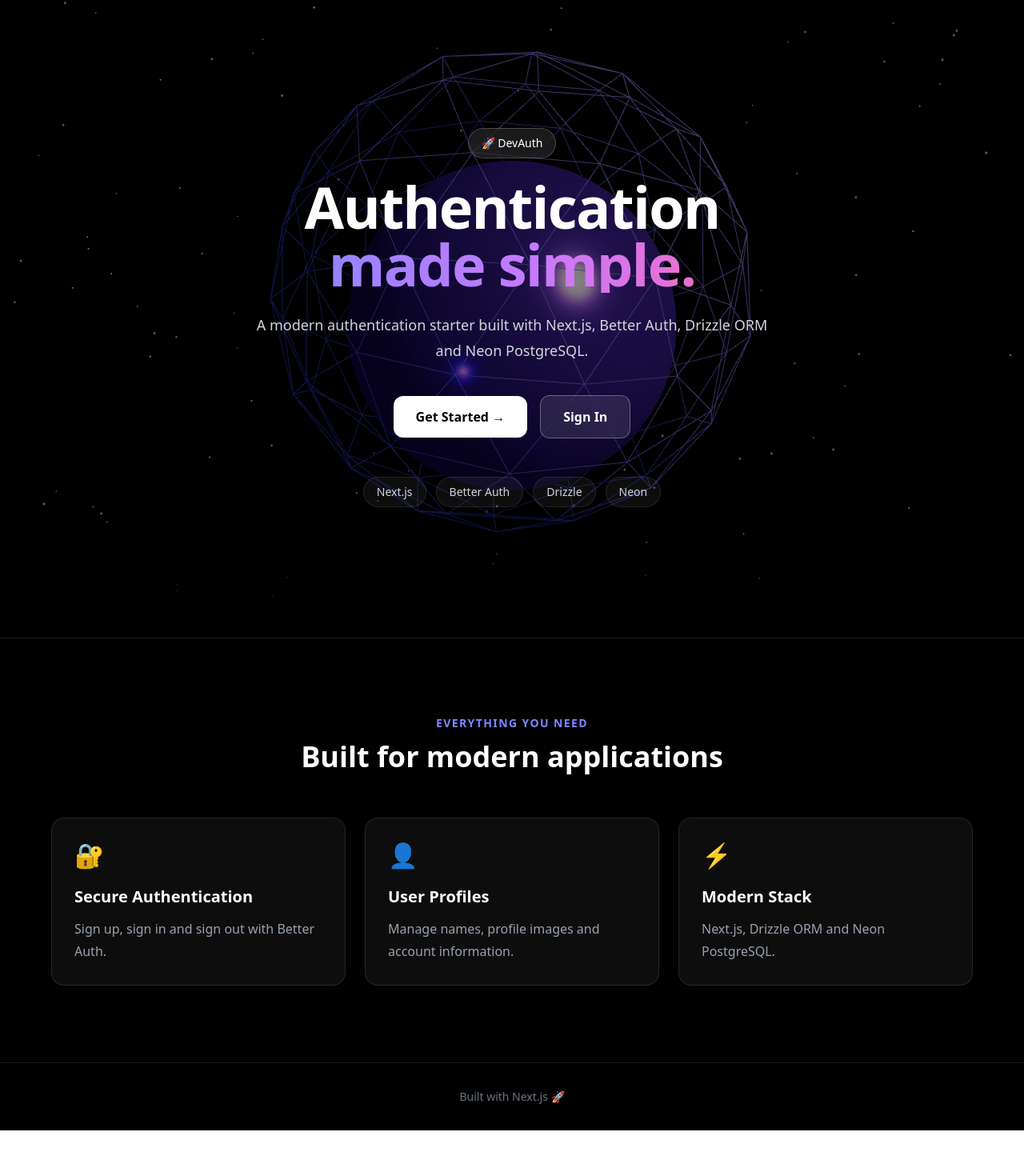
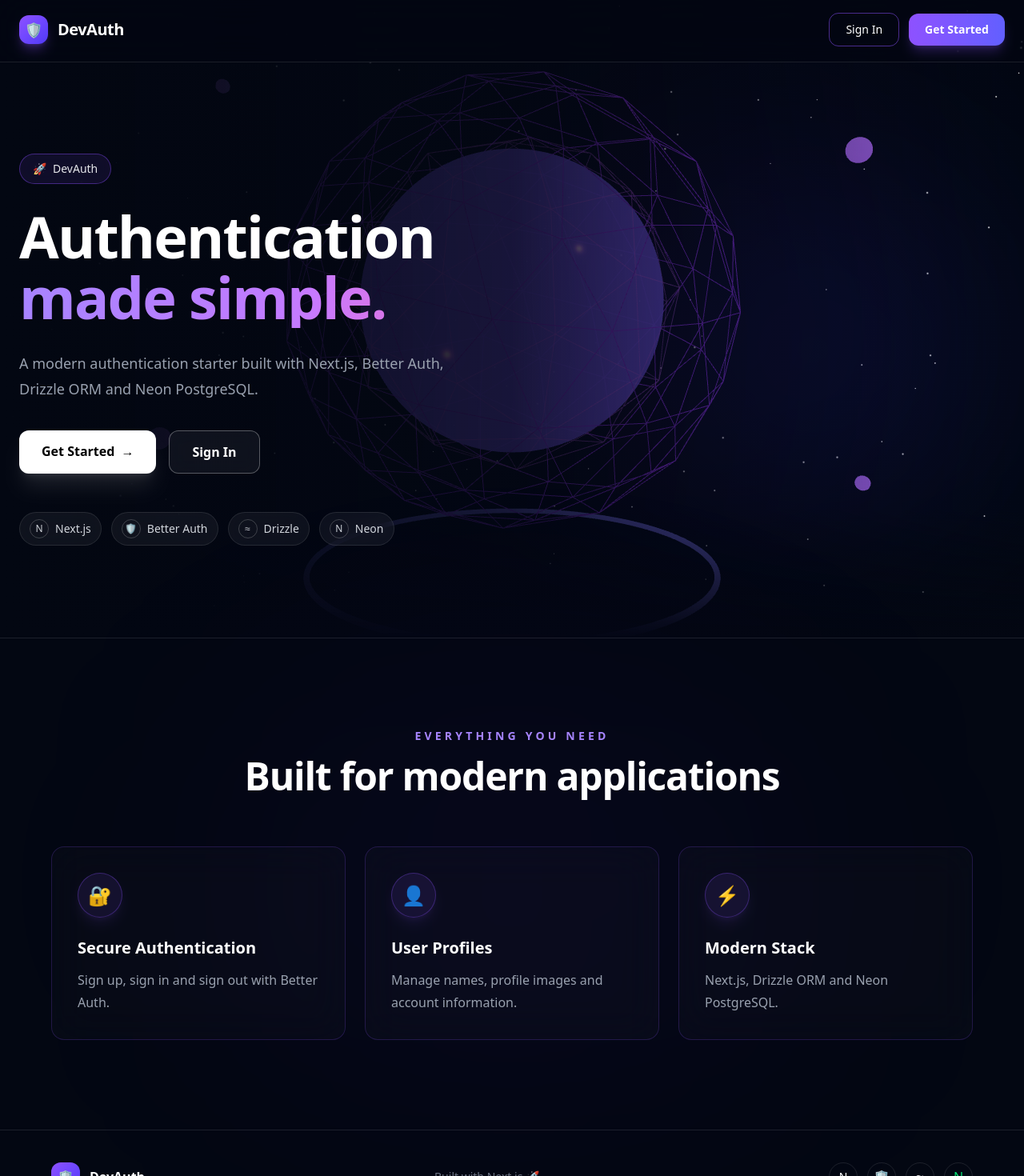
Before and after one commit to navjot-ai-dev/auth, a Next.js app: page / in a window 1280 px wide. Shown: the part 3-1473 px from the top of the page at 80% size. Before the commit the page ends 1416 px from the top, so only its background shows below. Built offline with nearby package versions, Linux system fonts and the light colour scheme.

Commit message:
complete page

```diff
--- a/src/app/page.tsx
+++ b/src/app/page.tsx
@@ -3,121 +3,272 @@
 
 export default function HomePage() {
   return (
-    <main className="min-h-screen overflow-hidden bg-black text-white">
-      {/* Hero */}
-      <section className="relative flex min-h-screen items-center justify-center">
-        {/* 3D Background */}
+    <main className="min-h-screen overflow-hidden bg-[#030712] text-white">
+
+      {/* ================= NAVBAR ================= */}
+
+      <header className="fixed left-0 right-0 top-0 z-50 border-b border-white/10 bg-[#030712]/70 backdrop-blur-xl">
+        <div className="mx-auto flex h-20 max-w-7xl items-center justify-between px-6">
+
+          {/* Logo */}
+          <Link
+            href="/"
+            className="flex items-center gap-3"
+          >
+            <div className="flex h-9 w-9 items-center justify-center rounded-xl bg-gradient-to-br from-violet-500 to-indigo-600 text-lg shadow-lg shadow-violet-500/30">
+              🛡️
+            </div>
+
+            <span className="text-xl font-bold tracking-tight">
+              DevAuth
+            </span>
+          </Link>
+
+          {/* Navbar buttons */}
+          <div className="flex items-center gap-3">
+            <Link
+              href="/sign-in"
+              className="rounded-xl border border-violet-500/50 px-5 py-2.5 text-sm font-medium transition hover:bg-violet-500/10"
+            >
+              Sign In
+            </Link>
+
+            <Link
+              href="/sign-up"
+              className="rounded-xl bg-gradient-to-r from-violet-500 to-indigo-500 px-5 py-2.5 text-sm font-semibold shadow-lg shadow-violet-500/25 transition hover:scale-105"
+            >
+              Get Started
+            </Link>
+          </div>
+        </div>
+      </header>
+
+      {/* ================= HERO ================= */}
+
+      <section className="relative min-h-screen overflow-hidden">
+
+        {/* 3D scene */}
+        <div className="absolute inset-0">
           <ThreeHero />
+        </div>
+
+        {/* Background glow */}
+        <div className="pointer-events-none absolute inset-0">
+          <div className="absolute left-[50%] top-[20%] h-[500px] w-[500px] rounded-full bg-violet-600/10 blur-[140px]" />
+
+          <div className="absolute right-[5%] top-[30%] h-[400px] w-[400px] rounded-full bg-blue-600/10 blur-[130px]" />
+        </div>
 
         {/* Dark overlay */}
-        <div className="absolute inset-0 bg-black/50" />
+        <div className="pointer-events-none absolute inset-0 bg-gradient-to-r from-[#030712] via-[#030712]/80 to-transparent" />
 
-        {/* Content */}
-        <div className="relative z-10 mx-auto max-w-4xl px-6 text-center">
-          {/* Logo */}
-          <div className="mb-6 inline-flex items-center rounded-full border border-white/20 bg-white/10 px-4 py-2 text-sm backdrop-blur-md">
-            🚀 DevAuth
+        {/* Hero content */}
+        <div className="relative z-10 mx-auto flex min-h-screen max-w-7xl items-center px-6 pt-20">
+
+          <div className="w-full max-w-2xl">
+
+            {/* Small badge */}
+            <div className="mb-7 inline-flex items-center gap-2 rounded-full border border-violet-500/40 bg-violet-500/10 px-4 py-2 text-sm text-gray-200 backdrop-blur-md">
+              <span>🚀</span>
+              <span>DevAuth</span>
             </div>
 
             {/* Heading */}
-          <h1 className="text-5xl font-bold tracking-tight sm:text-6xl md:text-7xl">
+            <h1 className="text-5xl font-bold leading-[1.05] tracking-tight sm:text-6xl md:text-7xl">
+
+              <span className="block">
                 Authentication
-            <span className="block bg-gradient-to-r from-indigo-400 via-purple-400 to-pink-400 bg-clip-text text-transparent">
+              </span>
+
+              <span className="block bg-gradient-to-r from-violet-400 via-purple-400 to-pink-400 bg-clip-text text-transparent">
                 made simple.
               </span>
+
             </h1>
 
             {/* Description */}
-          <p className="mx-auto mt-6 max-w-2xl text-lg leading-8 text-gray-300">
-            A modern authentication starter built with Next.js,
-            Better Auth, Drizzle ORM and Neon PostgreSQL.
+            <p className="mt-7 max-w-xl text-lg leading-8 text-gray-400">
+              A modern authentication starter built with
+              Next.js, Better Auth, Drizzle ORM and Neon
+              PostgreSQL.
             </p>
 
             {/* Buttons */}
-          <div className="mt-10 flex flex-col items-center justify-center gap-4 sm:flex-row">
+            <div className="mt-9 flex flex-wrap gap-4">
+
               <Link
                 href="/sign-up"
-              className="rounded-xl bg-white px-7 py-3.5 font-semibold text-black transition hover:scale-105 hover:bg-gray-200"
+                className="group rounded-xl bg-white px-7 py-3.5 font-semibold text-black shadow-xl shadow-white/10 transition duration-300 hover:-translate-y-1"
               >
-              Get Started →
+                Get Started
+                <span className="ml-2 inline-block transition group-hover:translate-x-1">
+                  →
+                </span>
               </Link>
 
               <Link
                 href="/sign-in"
-              className="rounded-xl border border-white/30 bg-white/10 px-7 py-3.5 font-semibold backdrop-blur-md transition hover:scale-105 hover:bg-white/20"
+                className="rounded-xl border border-white/30 bg-white/5 px-7 py-3.5 font-semibold backdrop-blur-md transition duration-300 hover:-translate-y-1 hover:bg-white/10"
               >
                 Sign In
               </Link>
+
             </div>
 
-          {/* Tech stack */}
-          <div className="mt-12 flex flex-wrap justify-center gap-3">
-            <span className="rounded-full border border-white/10 bg-white/5 px-4 py-2 text-sm text-gray-300">
-              Next.js
-            </span>
+            {/* Technology badges */}
+            <div className="mt-12 flex flex-wrap gap-3">
 
-            <span className="rounded-full border border-white/10 bg-white/5 px-4 py-2 text-sm text-gray-300">
-              Better Auth
-            </span>
+              <TechBadge
+                icon="N"
+                name="Next.js"
+              />
 
-            <span className="rounded-full border border-white/10 bg-white/5 px-4 py-2 text-sm text-gray-300">
-              Drizzle
-            </span>
+              <TechBadge
+                icon="🛡"
+                name="Better Auth"
+              />
 
-            <span className="rounded-full border border-white/10 bg-white/5 px-4 py-2 text-sm text-gray-300">
-              Neon
-            </span>
+              <TechBadge
+                icon="≈"
+                name="Drizzle"
+              />
+
+              <TechBadge
+                icon="N"
+                name="Neon"
+              />
+
+            </div>
+
           </div>
         </div>
 
-        {/* Bottom gradient */}
-        <div className="absolute bottom-0 left-0 right-0 h-40 bg-gradient-to-t from-black to-transparent" />
+        {/* Bottom fade */}
+        <div className="absolute bottom-0 left-0 right-0 h-40 bg-gradient-to-t from-[#030712] to-transparent" />
       </section>
 
-      {/* Features */}
-      <section className="border-t border-white/10 bg-black px-6 py-24">
-        <div className="mx-auto max-w-6xl">
+      {/* ================= FEATURES ================= */}
+
+      <section className="relative border-t border-white/10 bg-[#030712] px-6 py-28">
+
+        {/* Background glow */}
+        <div className="pointer-events-none absolute left-1/2 top-1/2 h-[400px] w-[700px] -translate-x-1/2 -translate-y-1/2 rounded-full bg-violet-600/5 blur-[150px]" />
+
+        <div className="relative mx-auto max-w-6xl">
+
+          {/* Section heading */}
           <div className="text-center">
-            <p className="text-sm font-semibold uppercase tracking-widest text-indigo-400">
+
+            <p className="text-sm font-semibold uppercase tracking-[0.3em] text-violet-400">
               Everything you need
             </p>
 
-            <h2 className="mt-3 text-3xl font-bold sm:text-4xl">
+            <h2 className="mt-4 text-4xl font-bold tracking-tight sm:text-5xl">
               Built for modern applications
             </h2>
+
           </div>
 
-          <div className="mt-14 grid gap-6 md:grid-cols-3">
-            <Feature
+          {/* Cards */}
+          <div className="mt-16 grid gap-6 md:grid-cols-3">
+
+            <FeatureCard
               icon="🔐"
               title="Secure Authentication"
               description="Sign up, sign in and sign out with Better Auth."
             />
 
-            <Feature
+            <FeatureCard
               icon="👤"
               title="User Profiles"
               description="Manage names, profile images and account information."
             />
 
-            <Feature
+            <FeatureCard
               icon="⚡"
               title="Modern Stack"
               description="Next.js, Drizzle ORM and Neon PostgreSQL."
             />
+
           </div>
         </div>
       </section>
 
-      {/* Footer */}
-      <footer className="border-t border-white/10 px-6 py-8 text-center text-sm text-gray-500">
+      {/* ================= FOOTER ================= */}
+
+      <footer className="border-t border-white/10 bg-[#030712] px-6 py-10">
+
+        <div className="mx-auto flex max-w-6xl flex-col items-center justify-between gap-6 sm:flex-row">
+
+          <Link
+            href="/"
+            className="flex items-center gap-3"
+          >
+            <div className="flex h-9 w-9 items-center justify-center rounded-xl bg-gradient-to-br from-violet-500 to-indigo-600">
+              🛡️
+            </div>
+
+            <span className="font-semibold">
+              DevAuth
+            </span>
+          </Link>
+
+          <p className="text-sm text-gray-500">
             Built with Next.js 🚀
+          </p>
+
+          <div className="flex gap-3">
+
+            <div className="flex h-9 w-9 items-center justify-center rounded-full border border-white/10 text-sm">
+              N
+            </div>
+
+            <div className="flex h-9 w-9 items-center justify-center rounded-full border border-white/10">
+              🛡️
+            </div>
+
+            <div className="flex h-9 w-9 items-center justify-center rounded-full border border-white/10">
+              ≈
+            </div>
+
+            <div className="flex h-9 w-9 items-center justify-center rounded-full border border-white/10 text-green-400">
+              N
+            </div>
+
+          </div>
+
+        </div>
       </footer>
+
     </main>
   );
 }
 
-function Feature({
+
+/* ================= TECH BADGE ================= */
+
+function TechBadge({
+  icon,
+  name,
+}: {
+  icon: string;
+  name: string;
+}) {
+  return (
+    <div className="flex items-center gap-2 rounded-full border border-white/10 bg-white/5 px-3 py-2 text-sm text-gray-300 backdrop-blur-md">
+      <span className="flex h-6 w-6 items-center justify-center rounded-full border border-white/20 text-xs">
+        {icon}
+      </span>
+
+      {name}
+    </div>
+  );
+}
+
+
+/* ================= FEATURE CARD ================= */
+
+function FeatureCard({
   icon,
   title,
   description,
@@ -127,16 +278,21 @@
   description: string;
 }) {
   return (
-    <div className="rounded-2xl border border-white/10 bg-white/5 p-7 backdrop-blur-sm transition hover:-translate-y-1 hover:bg-white/10">
-      <div className="text-3xl">{icon}</div>
+    <div className="group rounded-2xl border border-violet-500/20 bg-white/[0.02] p-8 backdrop-blur-xl transition duration-500 hover:-translate-y-2 hover:border-violet-500/50 hover:bg-violet-500/[0.04]">
 
-      <h3 className="mt-5 text-xl font-semibold">
+      {/* Icon */}
+      <div className="flex h-14 w-14 items-center justify-center rounded-full border border-violet-500/30 bg-violet-500/10 text-2xl shadow-lg shadow-violet-500/10 transition group-hover:scale-110">
+        {icon}
+      </div>
+
+      <h3 className="mt-6 text-xl font-semibold">
         {title}
       </h3>
 
       <p className="mt-3 leading-7 text-gray-400">
         {description}
       </p>
+
     </div>
   );
 }
--- a/src/components/ThreeHero.tsx
+++ b/src/components/ThreeHero.tsx
@@ -1,54 +1,121 @@
 "use client";
 
 import { Canvas, useFrame } from "@react-three/fiber";
-import { Float, OrbitControls, Sphere, Stars } from "@react-three/drei";
+import {
+  Float,
+  OrbitControls,
+  Sphere,
+  Stars,
+} from "@react-three/drei";
 import { useRef } from "react";
 import * as THREE from "three";
 
-function AnimatedSphere() {
-  const meshRef = useRef<THREE.Mesh>(null);
+function Orb() {
+  const orb = useRef<THREE.Mesh>(null);
 
   useFrame((state) => {
-    if (!meshRef.current) return;
+    if (!orb.current) return;
 
-    meshRef.current.rotation.x = state.clock.elapsedTime * 0.25;
-    meshRef.current.rotation.y = state.clock.elapsedTime * 0.35;
+    orb.current.rotation.x =
+      state.clock.elapsedTime * 0.15;
+
+    orb.current.rotation.y =
+      state.clock.elapsedTime * 0.25;
   });
 
   return (
     <Float
       speed={2}
-      rotationIntensity={1}
-      floatIntensity={2}
+      rotationIntensity={0.5}
+      floatIntensity={1.5}
     >
-      <mesh ref={meshRef}>
-        <icosahedronGeometry args={[1.8, 2]} />
+      <group>
+        {/* Outer wireframe */}
+        <mesh ref={orb}>
+          <icosahedronGeometry args={[2, 2]} />
 
-        <meshStandardMaterial
-          color="#6366f1"
-          wireframe
-          transparent
-          opacity={0.8}
-        />
-      </mesh>
+          <meshBasicMaterial
+            color="#7c3aed"
+            wireframe
+            transparent
+            opacity={0.75}
+          />
+        </mesh>
+
+        {/* Inner glowing sphere */}
+        <Sphere args={[1.35, 64, 64]}>
+          <meshStandardMaterial
+            color="#4338ca"
+            emissive="#4f46e5"
+            emissiveIntensity={1.5}
+            metalness={0.8}
+            roughness={0.15}
+            transparent
+            opacity={0.9}
+          />
+        </Sphere>
+
+        {/* Inner wireframe */}
+        <mesh rotation={[0.5, 0.5, 0]}>
+          <icosahedronGeometry args={[1.5, 1]} />
+
+          <meshBasicMaterial
+            color="#a855f7"
+            wireframe
+            transparent
+            opacity={0.35}
+          />
+        </mesh>
+      </group>
     </Float>
   );
 }
 
-function InnerSphere() {
+function Ring() {
+  const ring = useRef<THREE.Mesh>(null);
+
+  useFrame((state) => {
+    if (!ring.current) return;
+
+    ring.current.rotation.z =
+      state.clock.elapsedTime * 0.6;
+  });
+
+  return (
+    <mesh
+      ref={ring}
+      rotation={[Math.PI / 2, 0, 0]}
+      position={[0, -2.2, 0]}
+    >
+      <torusGeometry args={[1.8, 0.025, 16, 100]} />
+
+      <meshBasicMaterial
+        color="#6366f1"
+        transparent
+        opacity={0.9}
+      />
+    </mesh>
+  );
+}
+
+function FloatingParticle({
+  position,
+  size = 0.08,
+}: {
+  position: [number, number, number];
+  size?: number;
+}) {
   return (
     <Float
       speed={1.5}
-      rotationIntensity={0.5}
-      floatIntensity={1}
+      floatIntensity={2}
+      rotationIntensity={1}
     >
-      <Sphere args={[1.25, 64, 64]}>
-        <meshStandardMaterial
-          color="#8b5cf6"
-          metalness={0.8}
-          roughness={0.2}
-        />
-      </Sphere>
+      <mesh position={position}>
+        <sphereGeometry args={[size, 16, 16]} />
+
+        <meshBasicMaterial color="#8b5cf6" />
+      </mesh>
     </Float>
   );
 }
@@ -56,38 +123,71 @@
 export default function ThreeHero() {
   return (
     <div className="absolute inset-0">
-      <Canvas camera={{ position: [0, 0, 6], fov: 45 }}>
-        <ambientLight intensity={1} />
+      <Canvas
+        camera={{
+          position: [0, 0, 7],
+          fov: 45,
+        }}
+        dpr={[1, 2]}
+      >
+        {/* Lights */}
+        <ambientLight intensity={0.4} />
 
-        <directionalLight
-          position={[3, 3, 5]}
-          intensity={3}
+        <pointLight
+          position={[3, 3, 4]}
+          intensity={5}
+          color="#6366f1"
         />
 
         <pointLight
-          position={[-3, -2, 3]}
-          intensity={2}
-          color="#6366f1"
+          position={[-3, -2, 2]}
+          intensity={4}
+          color="#a855f7"
         />
 
+        {/* Stars */}
         <Stars
           radius={50}
-          depth={30}
-          count={1500}
+          depth={40}
+          count={1800}
           factor={3}
           saturation={0}
           fade
           speed={0.5}
         />
 
-        <AnimatedSphere />
-        <InnerSphere />
+        {/* Main 3D object */}
+        <Orb />
+
+        {/* Platform ring */}
+        <Ring />
+
+        {/* Floating particles */}
+        <FloatingParticle
+          position={[3.2, 1.8, 0]}
+          size={0.12}
+        />
+
+        <FloatingParticle
+          position={[-3, -1, 0]}
+          size={0.09}
+        />
+
+        <FloatingParticle
+          position={[3.4, -1.2, 0]}
+          size={0.07}
+        />
+
+        <FloatingParticle
+          position={[-2.5, 2, 0]}
+          size={0.06}
+        />
 
         <OrbitControls
           enableZoom={false}
           enablePan={false}
           autoRotate
-          autoRotateSpeed={0.5}
+          autoRotateSpeed={0.35}
         />
       </Canvas>
     </div>
```
Lines whose indentation alone changed are shown as unchanged.
